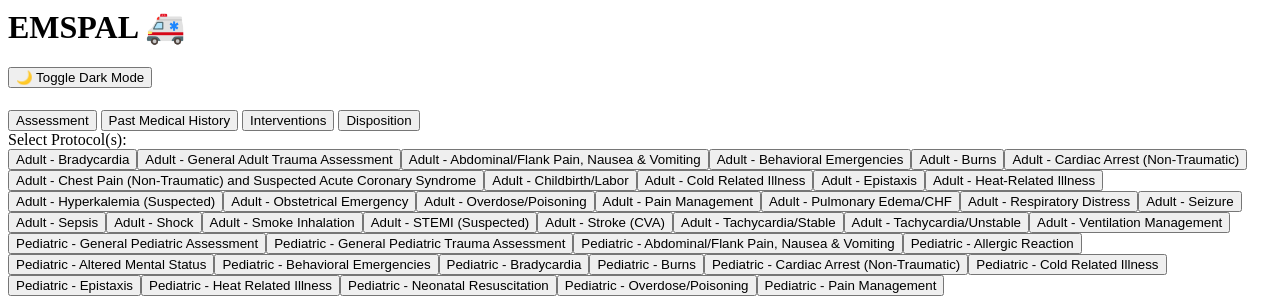
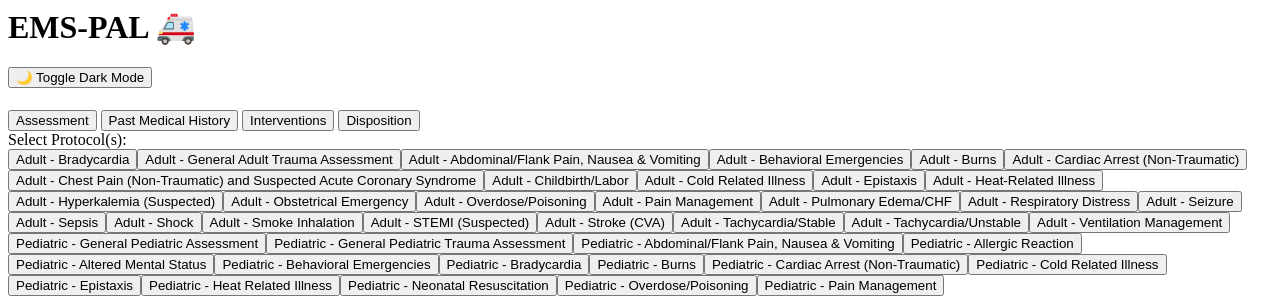
Before and after one commit to BanksChrissy/ems-charting-app, a Flask app: page / in a window 1280 px wide. Shown: the top 300 px of the page. Run offline with Flask 3, Linux system fonts and the light colour scheme; data that the repository does not hold is empty; some libraries are stand-ins or nearby versions.

Commit message:
Update index.html

```diff
--- a/templates/index.html
+++ b/templates/index.html
@@ -1,6 +1,6 @@
 <body>
   <header class="site-header">
-    <h1>EMSPAL 🚑</h1>
+    <h1>EMS-PAL 🚑</h1>
   </header>
 
   <div class="container">
```
